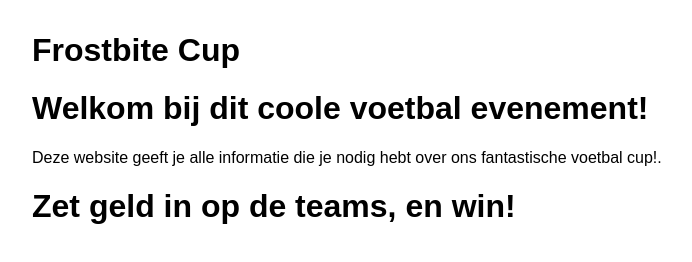
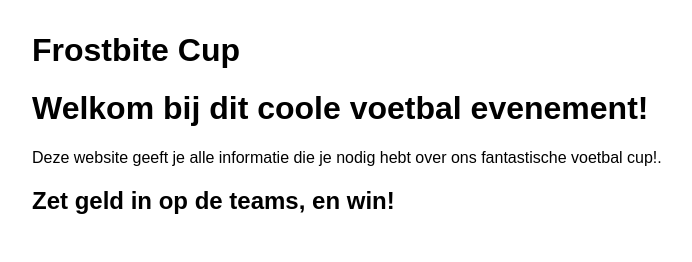
Before and after one commit to Tuur06/Weekopdracht3, a plain HTML site: page index.html in a window 1280 px wide. Shown: the whole page, without its empty margins (0-692 px from the left). Drawn offline with Linux system fonts and the light colour scheme.

Commit message:
WebLab Run 20-11-2026 11:39:03 (UTC+01:00)

```diff
--- a/index.html
+++ b/index.html
@@ -22,5 +22,5 @@
     <h1>Welkom bij dit coole voetbal evenement!</h1>
     <p>Deze website geeft je alle informatie die je nodig hebt over ons fantastische voetbal cup!.</p>
 </body>
-<h1>Zet geld in op de teams, en win!</h1>
+<h2>Zet geld in op de teams, en win!</h2>
 </html>
```
Also changed, not shown: 1 other file.
